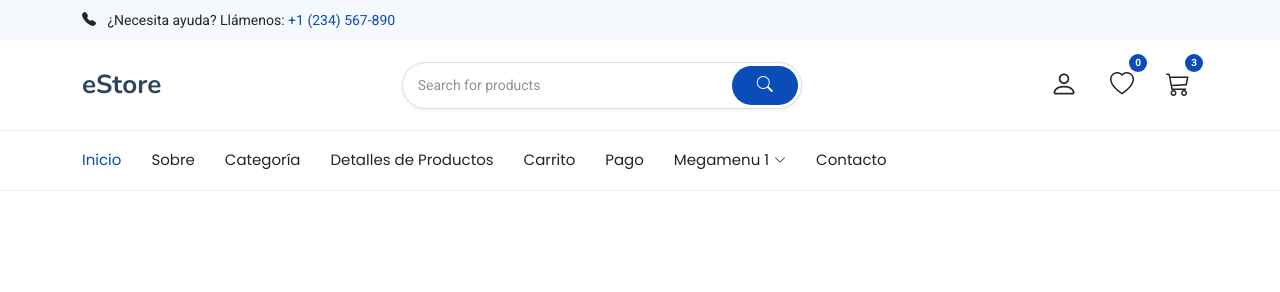
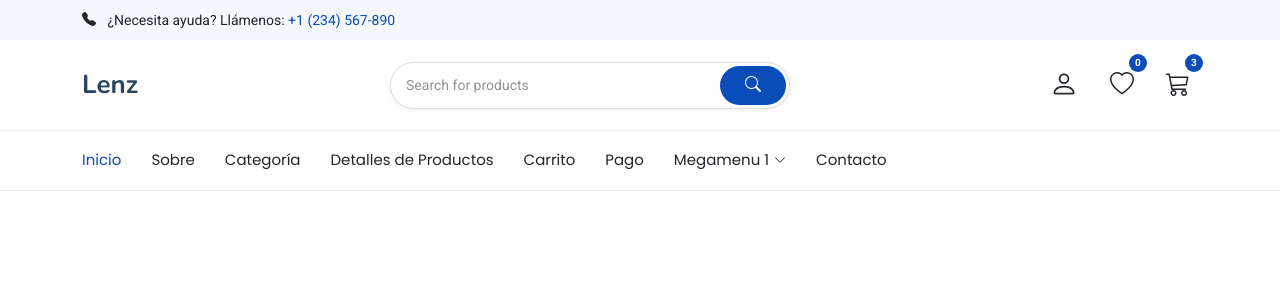
Before and after one commit to Arle124/Lenz_E-Commerce, a PHP site: page /E-Commerce/index.php in a window 1280 px wide. Shown: the top 292 px of the page. Run offline with PHP 8.4, Linux system fonts and the light colour scheme.

Commit message:
cambio de nombre en el header

```diff
--- a/index.php
+++ b/index.php
@@ -6,7 +6,7 @@
 <head>
   <meta charset="utf-8">
   <meta content="width=device-width, initial-scale=1.0" name="viewport">
-  <title>Index - eStore Bootstrap Template</title>
+  <title>Lenz E-Commerce</title>
   <meta name="description" content="">
   <meta name="keywords" content="">
 
--- a/layouts/header.php
+++ b/layouts/header.php
@@ -47,7 +47,7 @@
           <a href="<?= BASE_URL ?>index.php" class="logo d-flex align-items-center">
             <!-- Uncomment the line below if you also wish to use an image logo -->
             <!-- <img src="assets/img/logo.webp" alt=""> -->
-            <h1 class="sitename">eStore</h1>
+            <h1 class="sitename">Lenz</h1>
           </a>
 
           <!-- Search -->
```
